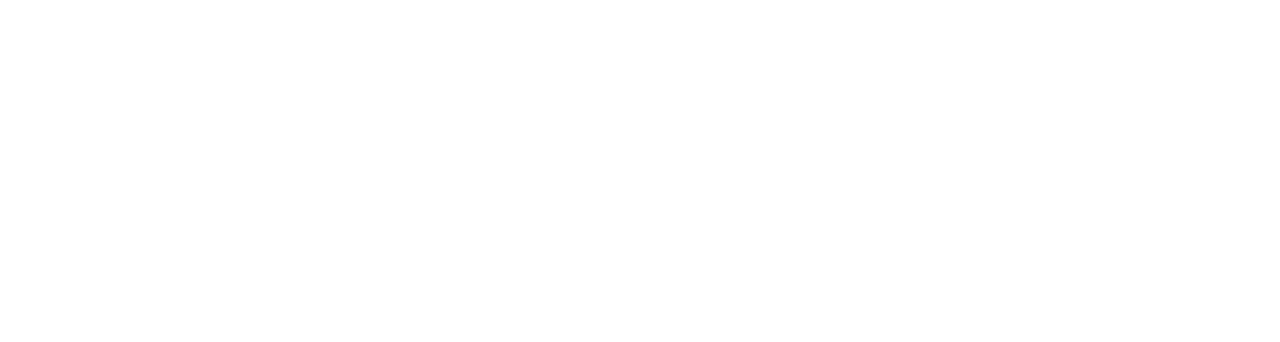
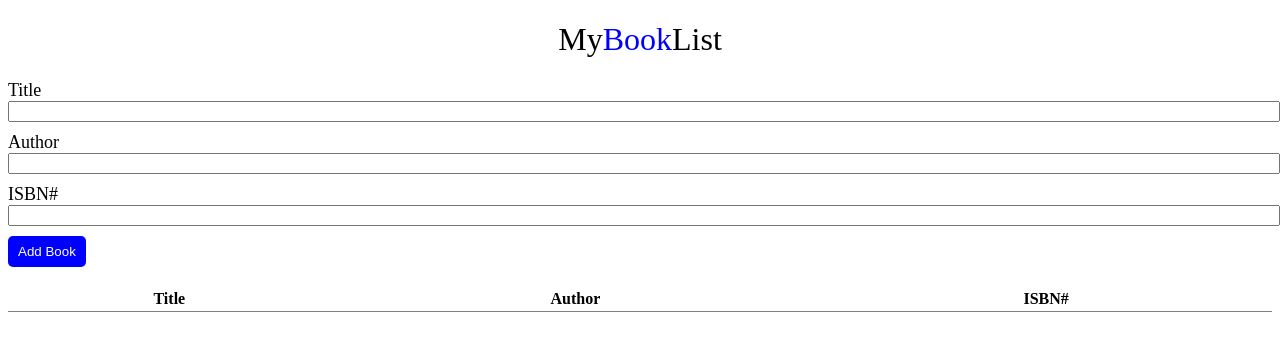
Before and after one commit to acciojob/book-list-tanayaasalkar1, a website: page main.html in a window 1280 px wide. Drawn offline with Linux system fonts and the light colour scheme.

Commit message:
created a submission

```diff
--- a/main.html
+++ b/main.html
@@ -8,6 +8,36 @@
 
 <body>
 	<!-- the entire body must be written by student -->
+	<h1>My<span>Book</span>List</h1>
+	<div class="form-group">
+		<form id="form">
+			<label for="title">Title</label> <br>
+			<input id="title" name="title">
+			<br>
+			<label for="author ">Author</label><br>
+			<input id="author" name="author">
+			<br>
+			<label for="isbn">ISBN#</label><br>
+			<input id="isbn" name="isbn">
+			<br>
+			<button type="submit" id="submit">Add Book</button>
+
+		</form>
+
+		<!-- table -->
+		<table class="table table-striped">
+			<thead>
+				<th>Title</th>
+				<th>Author</th>
+				<th>ISBN#</th>
+			</thead>
+
+			<tbody id="book-list">
+
+			</tbody>
+		</table>
+
+	</div>
     <script type="text/javascript" src="./script.js">
 </script>
 
--- a/script.js
+++ b/script.js
@@ -1 +1,31 @@
 //your JS code here. If required.
+let form = document.getElementById('form');
+let title = document.getElementById('title');
+let author = document.getElementById('author');
+let isbn = document.getElementById('isbn');
+let button = document.getElementById('submit');
+
+let table = document.getElementById('table');
+let tbody = document.getElementById('book-list');
+
+button.addEventListener('click', (e) => {
+	e.preventDefault();
+	const row = document.createElement('tr');
+
+	row.innerHTML = `
+	  <td>${title.value}</td>
+        <td>${author.value}</td>
+        <td>${isbn.value}</td>
+		<td> <button class="delete">Clear</button> </td>
+	`
+	tbody.appendChild(row);
+	form.reset();
+
+})
+
+tbody.addEventListener("click", function(event) {
+ if (event.target.classList.contains("delete")) {
+ const row = event.target.parentElement.parentElement;
+row.remove();
+ }
+});
--- a/styles.css
+++ b/styles.css
@@ -1 +1,33 @@
 /*  your css code here. If applicable */
+h1 {
+	text-align: center;
+	font-weight: 200;
+	font-size: 32px;
+}
+h1 span {
+	color: blue;
+}
+label {
+	font-size: 18px;
+	font-weight: 200;
+	width: 100%;
+
+}
+input {
+	width: 100%;
+	margin-bottom: 10px;
+}
+
+button {
+	padding: 8px 10px;
+	border-radius: 5px;
+	border: none;
+	color: white;
+	background-color: blue;
+}
+
+table {
+	width: 100%;
+	margin-top: 20px;
+	border-bottom: 1px solid grey;
+}
```
